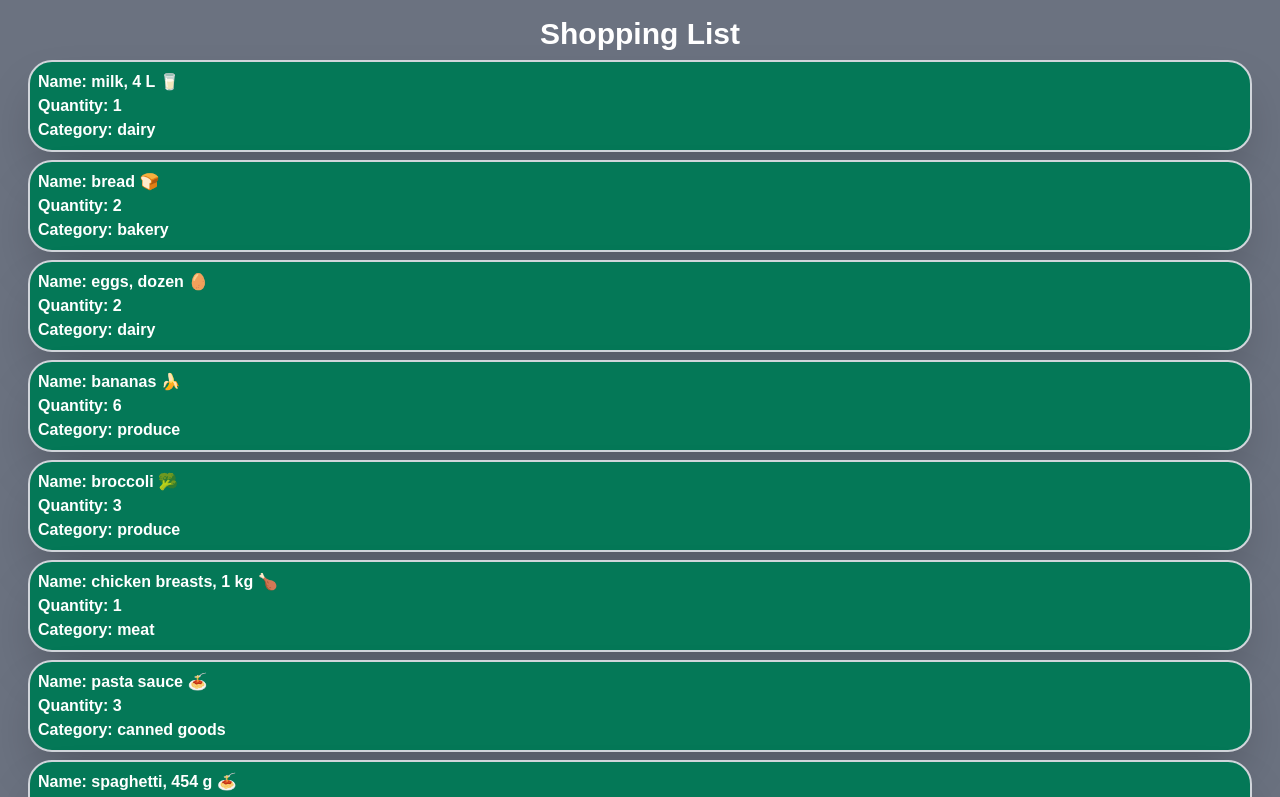
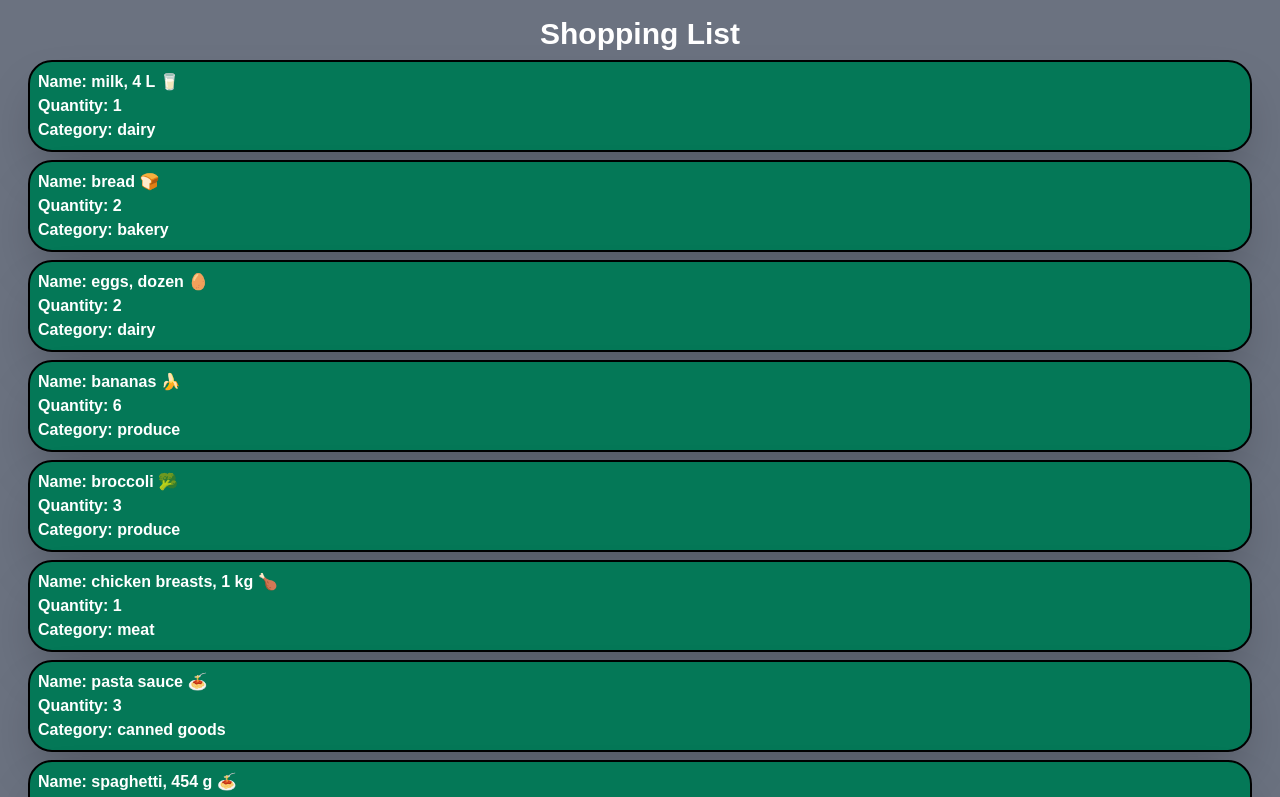
Before and after one commit to romerjohn4/cprg306-assignments, a Next.js app: page /week-3 in a window 1280 px wide. Shown: the top 797 px of the page. Built offline with nearby package versions, Linux system fonts and the light colour scheme.

Commit message:
updated tailwind css
changed the border colour

```diff
--- a/app/week-3/item.js
+++ b/app/week-3/item.js
@@ -1,6 +1,6 @@
 export default function Item(props) {
     return (
-        <section className="border p-2 m-2 bg-emerald-700 border-gray-300 rounded-3xl shadow-2xl border-2">
+        <section className="border p-2 m-2 bg-emerald-700 border-black rounded-3xl shadow-2xl border-2">
             <ul>
                 <li className="font-bold text-white">
                     Name: {props.name}
```
